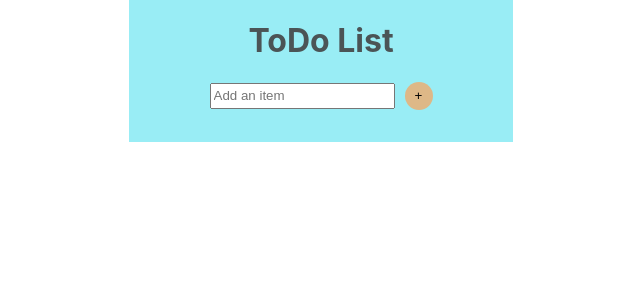
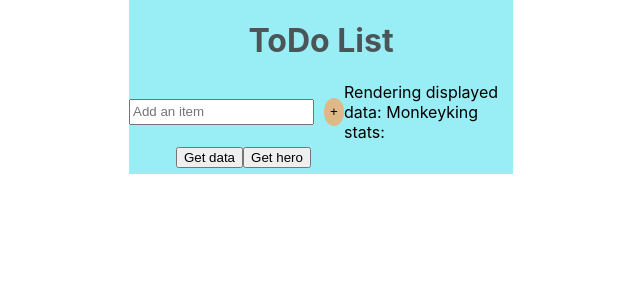
Before and after one commit to bishesh55/todo-list, a React (Create React App) app: page / in a window 1280 px wide. Shown: the top 300 px of the page, without its empty margins (319-959 px from the left). Built offline with nearby package versions, Linux system fonts and the light colour scheme.

Commit message:
added backend

```diff
--- a/package.json
+++ b/package.json
@@ -7,9 +7,14 @@
     "@testing-library/react": "^13.4.0",
     "@testing-library/user-event": "^13.5.0",
     "axios": "^1.3.2",
+    "cors": "^2.8.5",
+    "express": "^4.18.2",
+    "mysql2": "^3.1.2",
+    "nodemon": "^2.0.20",
     "react": "^18.2.0",
     "react-dom": "^18.2.0",
     "react-scripts": "5.0.1",
+    "sequelize": "^6.28.0",
     "web-vitals": "^2.1.4"
   },
   "scripts": {
--- a/src/components/Home.js
+++ b/src/components/Home.js
@@ -1,9 +1,13 @@
 import React, { useState } from "react";
 import ToDoList from "./ToDoList";
 import "./main.css";
+import axios from 'axios';
+
 function Home() {
   const [nameItem, setnameItem] = useState("");
   const [Item, setItem] = useState([]);
+  const [product,setProduct] = useState('');
+  const [hero,setHero]=useState('');
   const nameIt = (event) => {
     setnameItem(event.target.value);
   };
@@ -18,6 +22,25 @@ function Home() {
       });
     });
   };
+ async function getData(){
+    fetch('http://127.0.0.1:8000/product')
+    .then(res => res.json())
+    .then(a => {
+      setProduct(a.id)
+
+
+      // console.log(product)
+    })
+  }
+   function getHero(){
+    fetch('http://127.0.0.1:8000/hero')
+    .then(res => res.json())
+    .then(b => {
+      setHero(b.id)
+
+      // console.log(monkeyking)
+    })
+  }
 
 
   return (
@@ -35,9 +58,12 @@ function Home() {
             onChange={nameIt}
           />
           <button class="button-add"onClick={listItems}>+</button>
+          Rendering displayed data: {product}
+          Monkeyking stats:{hero}
         </div>
         <div className="added-items center wid-100">
-        {/* <button onClick={}></button> */}
+        <button onClick={getData}>Get data</button>
+        <button onClick={getHero}>Get hero</button>
         <ol className="listing">
           {Item.map((itemval, index) => {
             return (
```
Also changed, not shown: server.js (added, +31 -0 lines), 1 other file (tests, documents, lock files or other folders).
